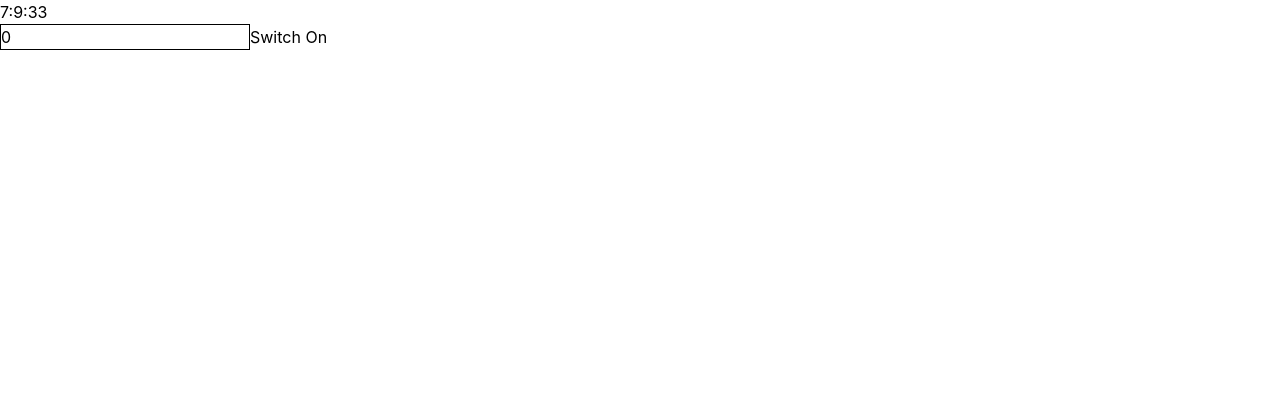
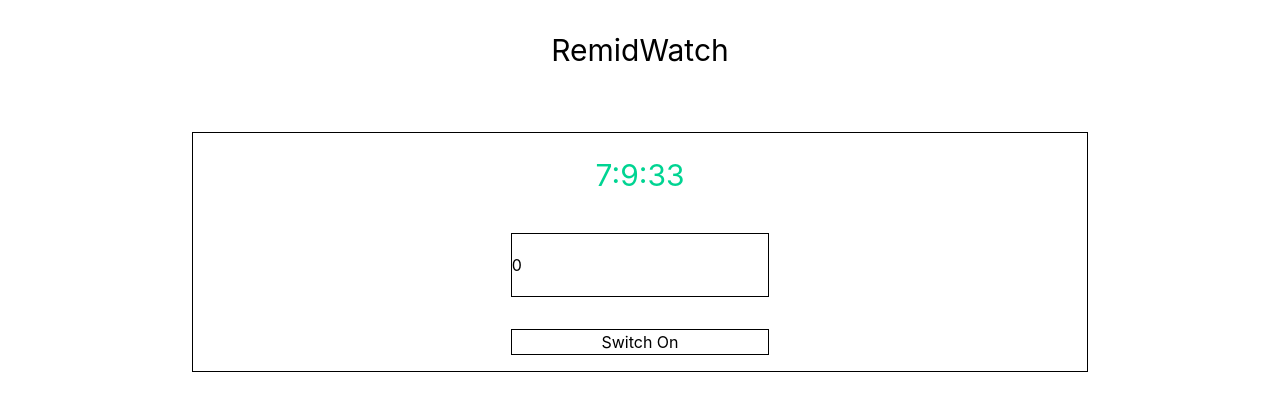
Before and after one commit to jamshidabduraxmonov/remindWatch, a React (Vite) app: page / in a window 1280 px wide. Shown: the top 410 px of the page. Built offline with nearby package versions, Linux system fonts and the light colour scheme.

Commit message:
ui: implement initial structural styling

```diff
--- a/src/App.jsx
+++ b/src/App.jsx
@@ -18,7 +18,7 @@ export default function RemindWatch() {
       const min = srcData.getMinutes();
       const sec = srcData.getSeconds();
 
-      setMinute(sec);
+      setMinute(min);
       setTime([hour, ':', min, ':', sec]);
     }, 1000);
 
@@ -74,16 +74,21 @@ export default function RemindWatch() {
 
   return(
     <div>
-      <h1 className=''>{time}</h1>
-      <input className='border-1' value={interVal} onChange={(e) => {setInterVal(Number(e.target.value))}} disabled={isOn}  type="number" />
+      <h1 className="text-center py-8 text-3xl">RemidWatch</h1>
 
-      {
-        !isOn ? (
-          <button onClick={() => setIsOn(true)}>Switch On</button>
-        ) : (
-          <button onClick={() => setIsOn(false)}>Switch Off</button>
-        )
-      }
+      <div className="border-1 w-[70%] h-auto m-auto my-8 flex flex-col gap-8 p-4  ">
+        <h1 className='text-center py-2 text-emerald-400 text-3xl'>{time}</h1>
+        <input className='border-1 w-[30%] h-16 m-auto' value={interVal} onChange={(e) => {setInterVal(Number(e.target.value))}} disabled={isOn}  type="number" />
+
+        {
+          !isOn ? (
+            <button className="border-1 w-[30%] m-auto" onClick={() => setIsOn(true)}>Switch On</button>
+          ) : (
+            <button className="border-1 w-[30%] m-auto" onClick={() => setIsOn(false)}>Switch Off</button>
+          )
+        }
+      </div>
     </div>
+
     )
 }
```
